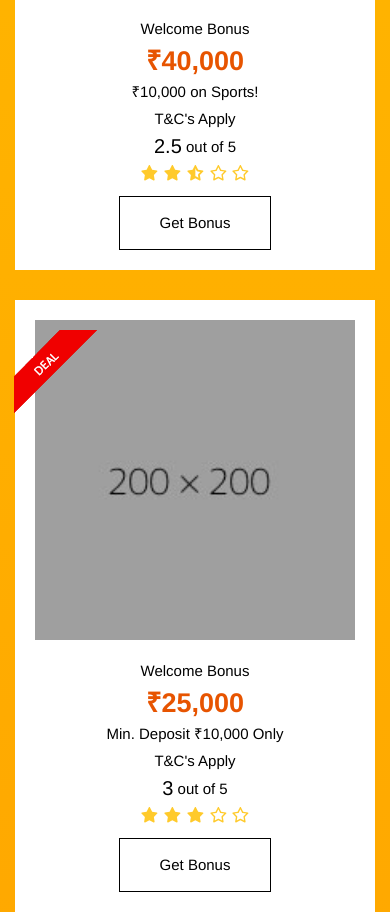
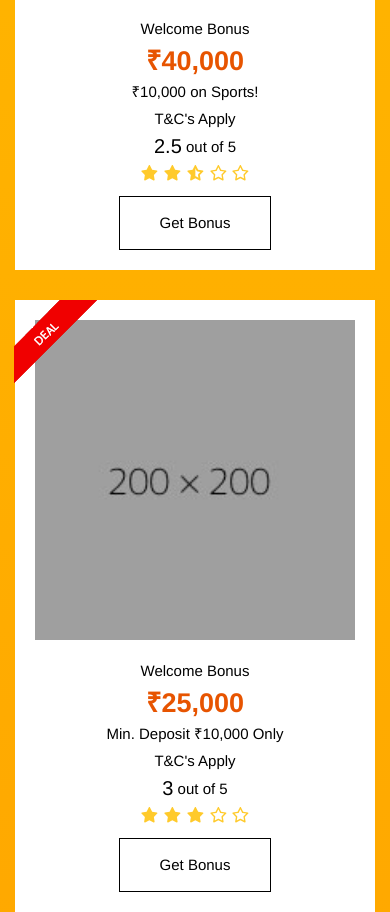
Before and after one commit to shethritu/deals.github.io, a plain HTML site: page index.html in a window 390 px wide. Shown: the part 750-1662 px from the top of the page. Drawn offline with Linux system fonts and the light colour scheme.

Commit message:
Update style.css

```diff
--- a/css/style.css
+++ b/css/style.css
@@ -124,7 +124,6 @@ footer .copyright {margin-bottom: 0;color: #fff;text-align: center;}
 	.product img{width: 250px;margin: 0 auto;display: flex;}
 	.main-content h3{font-size:25px;}
 	.sidebar-content {margin-top: 0;}
-	.stick-lbl-top {top: 30px;}
 	.margin-top30 {margin-top: 0;}
 }
 
```
